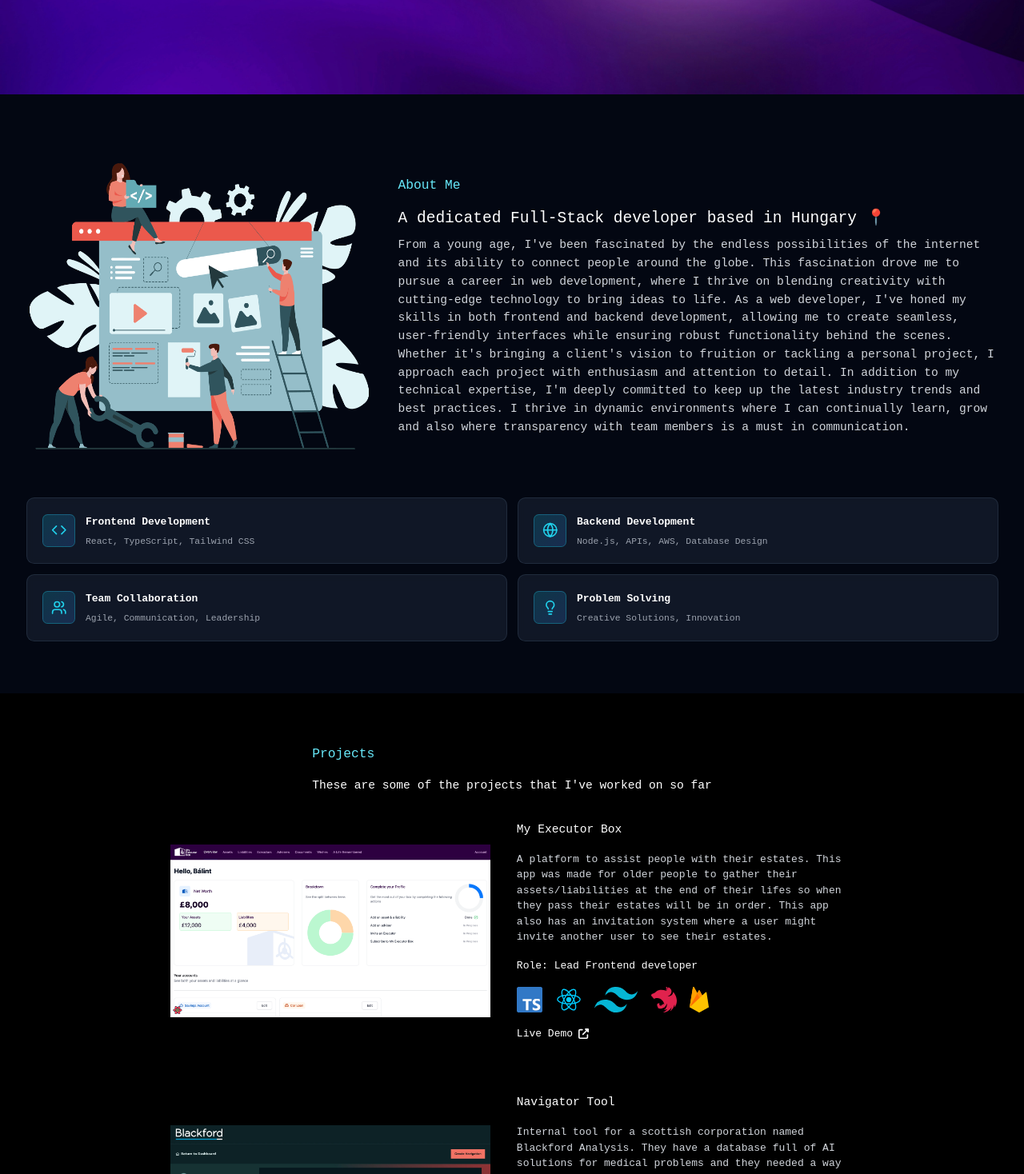
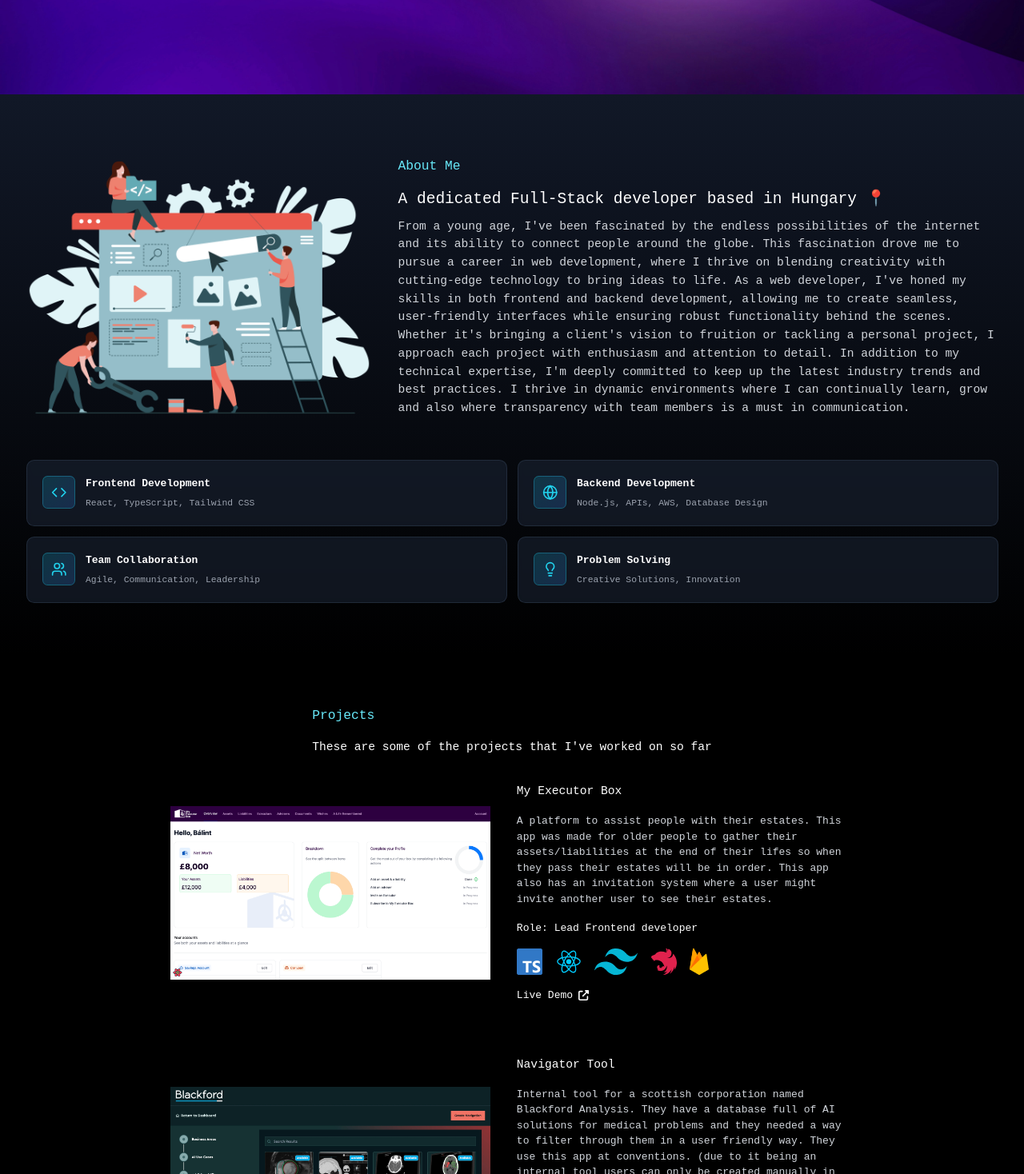
Before and after one commit to Supermog/portfolio, a React (Vite) app: page / in a window 1280 px wide. Shown: the part 682-2150 px from the top of the page at 80% size. Built offline with nearby package versions, Linux system fonts and the light colour scheme; what tailwindcss-animated would draw is missing.

Commit message:
feat: add image display dimensions to match natural aspect ratio

```diff
--- a/src/components/sections/about-section.tsx
+++ b/src/components/sections/about-section.tsx
@@ -28,7 +28,10 @@ const skills = [
 
 function AboutSection() {
   return (
-    <section className="bg-gray-950 md:py-10 py-20" id="about">
+    <section
+      className="bg-gradient-to-b from-gray-900 to-black md:py-10 py-20"
+      id="about"
+    >
       <div className="flex items-center justify-center my-10">
         <RevealOnScroll>
           <div className="flex gap-10 container md:flex-row flex-col justify-center items-center px-10">
@@ -36,7 +39,7 @@ function AboutSection() {
               <img
                 src={aboutSectionPic}
                 alt="About me website builder image"
-                className="h-[400px]"
+                className="max-h-[400px] w-auto h-full object-contain"
               />
             </div>
             <div className="flex flex-col md:w-[70%]">
--- a/src/components/sections/contact-section.tsx
+++ b/src/components/sections/contact-section.tsx
@@ -2,7 +2,7 @@ import roundedSelfPic from "@/assets/rounded-self-pic.webp";
 
 function ContactSection() {
   return (
-    <section id="contact" className="mb-40">
+    <section id="contact" className="mb-40 px-10">
       <div className="flex justify-center items-center flex-col">
         <div className="mb-10 pb-20">
           <h2 className="text-2xl text-cyan-300 mb-5">Contact</h2>
@@ -14,7 +14,7 @@ function ContactSection() {
           <div className="flex gap-5 sm:flex-row flex-col">
             <div className="flex h-min gap-5 items-center">
               <img
-                className="rounded-full h-[150px]"
+                className="rounded-full max-h-[150px] w-auto h-full object-contain"
                 alt="Self picture"
                 src={roundedSelfPic}
               />
--- a/src/components/sections/home-section.tsx
+++ b/src/components/sections/home-section.tsx
@@ -24,7 +24,7 @@ function HomeSection() {
           <img
             src={selfPic}
             alt="Portrait of Bálint Nagy-Zsugya"
-            className="h-96 rounded-3xl sm:block hidden"
+            className="max-h-96 w-auto h-full rounded-3xl sm:block hidden object-contain"
           />
         </div>
         <TechStack />
--- a/src/components/sections/projects-section.tsx
+++ b/src/components/sections/projects-section.tsx
@@ -113,7 +113,7 @@ function ProjectsSection() {
                   <img
                     src={project.image}
                     alt={`Screenshot of ${project.title} project`}
-                    className="w-[400px] object-contain hover:cursor-pointer"
+                    className="max-w-[400px] w-full h-auto object-contain hover:cursor-pointer"
                     onClick={() => setLightboxImage(project.image)}
                   />
                   <div>
```
